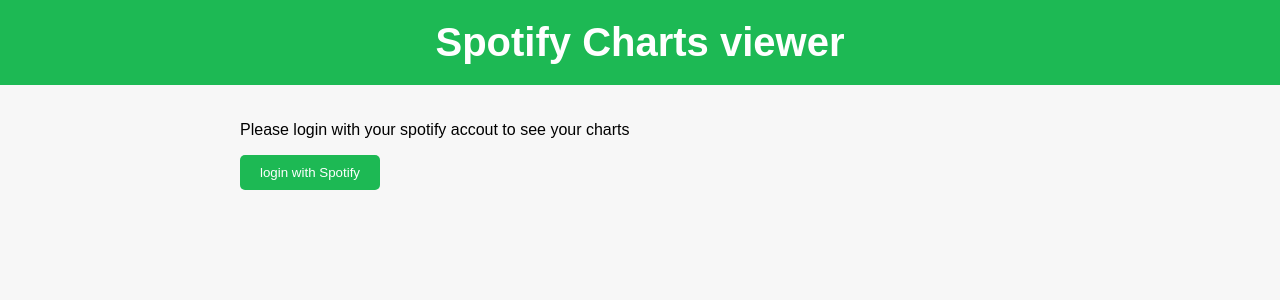
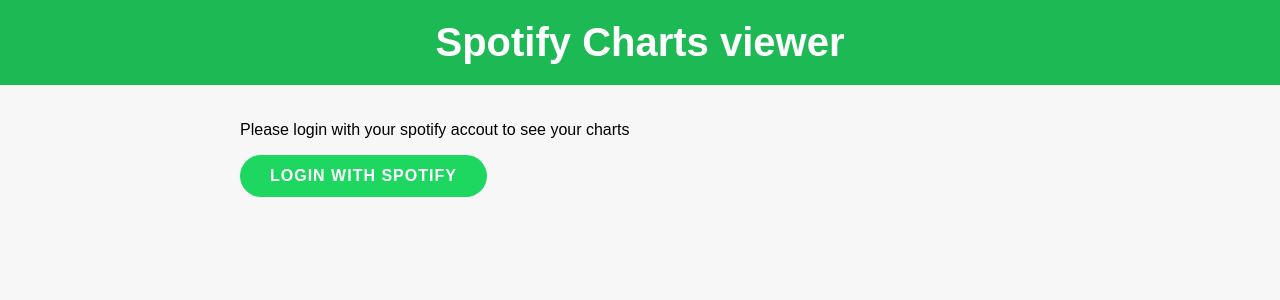
Before and after one commit to ChristianVeneko/SpotiDataFront, a Vue app: page / in a window 1280 px wide. Shown: the top 300 px of the page. Built offline with nearby package versions, Linux system fonts and the light colour scheme.

Commit message:
Form style update

```diff
--- a/src/components/ResultsComponent.vue
+++ b/src/components/ResultsComponent.vue
@@ -19,7 +19,9 @@
           <div class="info">
             <h2 class="name">{{ song.title }}</h2>
             <p class="artists">{{ song.artists.join(', ') }}</p>
-            <a :href="`${song.url}`"><img class="spotify-logo" src="https://static.vecteezy.com/system/resources/previews/023/986/728/original/spotify-logo-spotify-logo-transparent-spotify-icon-transparent-free-free-png.png" alt="Spotify logo"></a>
+            <div class="spotify-link">
+              <a :href="`${song.url}`"><img class="spotify-logo" src="https://static.vecteezy.com/system/resources/previews/023/986/728/original/spotify-logo-spotify-logo-transparent-spotify-icon-transparent-free-free-png.png" alt="Spotify logo"></a>
+            </div>
           </div>
         </div>
       </div>
--- a/src/styles.css
+++ b/src/styles.css
@@ -26,10 +26,10 @@
 #formulario {
   max-width: 500px;
   margin: 30px auto;
-  padding: 20px;
+  padding: 30px;
   background-color: #f5f5f5;
   border-radius: 10px;
-  box-shadow: 0 0 5px rgba(0, 0, 0, 0.2);
+  box-shadow: 0 0 20px rgba(0, 0, 0, 0.1);
 }
 
 form {
@@ -40,26 +40,60 @@
 
 label {
   margin-bottom: 10px;
+  font-size: 16px;
+  font-weight: bold;
+  color: #333;
 }
 
 select {
-  width: 40%;
-  padding: 5px;
+  width: 60%;
+  padding: 10px;
   margin-bottom: 20px;
+  border: none;
+  border-radius: 5px;
+  box-shadow: 0 0 5px rgba(0, 0, 0, 0.1);
+  font-size: 16px;
+  color: #333;
+  background-color: #f5f5f5;
 }
 
 button {
-  background-color: #1db954;
+  background-color: #1ed760;
   color: #fff;
+  padding: 12px 30px;
+  border: none;
+  border-radius: 25px;
+  cursor: pointer;
+  font-size: 16px;
+  font-weight: bold;
+  text-transform: uppercase;
+  letter-spacing: 1px;
+  transition: background-color 0.3s ease;
+}
+
+button:hover {
+  background-color: #16a34a;
+}
+
+/* Radio buttons */
+input[type="radio"] {
+  display: none;
+}
+
+input[type="radio"] + label {
+  display: inline-block;
   padding: 10px 20px;
-  border: none;
-  border-radius: 5px;
+  margin-right: 10px;
+  margin-bottom: 20px;
+  background-color: #f5f5f5;
+  border-radius: 25px;
   cursor: pointer;
   transition: background-color 0.3s ease;
 }
 
-button:hover {
-  background-color: #0e8347;
+input[type="radio"]:checked + label {
+  background-color: #1ed760;
+  color: #fff;
 }
 
 #results {
@@ -127,9 +161,16 @@
   margin-left: 6px ;
 }
 
-.spotify-logo{
+.spotify-link {
+  display: flex;
+  justify-content: flex-end;
+  align-items: center;
+}
+
+.spotify-logo {
   height: 30px;
   width: 30px;
+  margin-left: 5px;
 }
 /* Estilo para dispositivos móviles */
 @media (max-width: 600px) {
```
